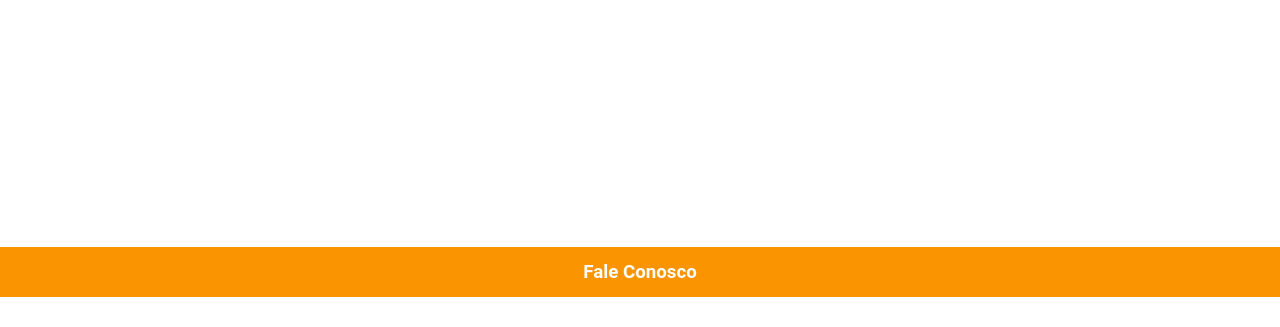
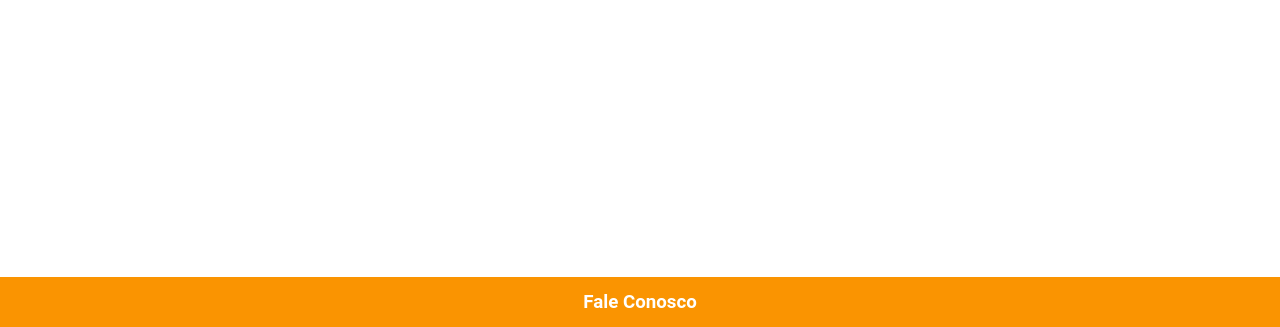
Before and after one commit to JackS1o/Teste-Idea-2001-Jackson-Viana, a plain HTML site: page pages/contact.html in a window 1280 px wide. Shown: the part 473-800 px from the top of the page. Drawn offline with Linux system fonts and the light colour scheme.

Commit message:
fix: css footer pagina de contatos

```diff
--- a/style/contactStyle.css
+++ b/style/contactStyle.css
@@ -80,9 +80,14 @@
   display: flex;
   justify-content: center;
   align-items: center;
-  height: 50px;
+  width: 100%;
   background-color: #FA9401;
   color: #FFFFFF;
+  position: fixed;
+  height: 50px;
+  bottom: 0;
+  left: 50%;
+  transform: translateX(-50%);
 }
 
 .contact-address {
--- a/style/homeStyle.css
+++ b/style/homeStyle.css
@@ -108,6 +108,7 @@ body {
   flex-direction: column;
   justify-content: center;
   align-items: center;
+  height: 100vh;
 }
 
 .footer {
```
